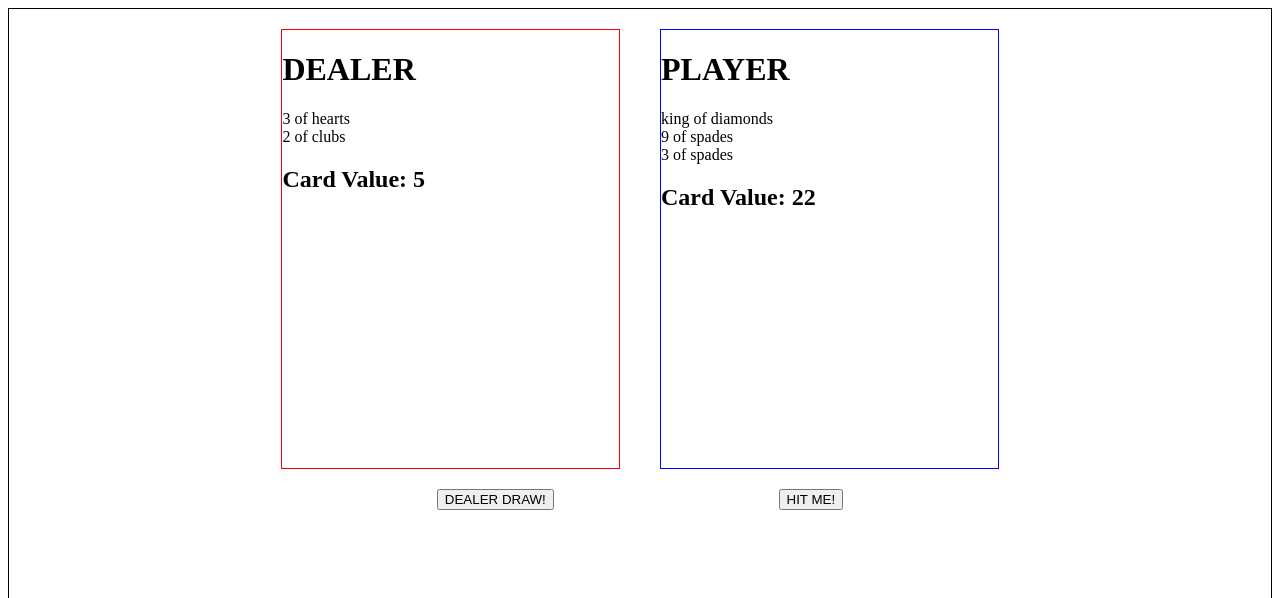
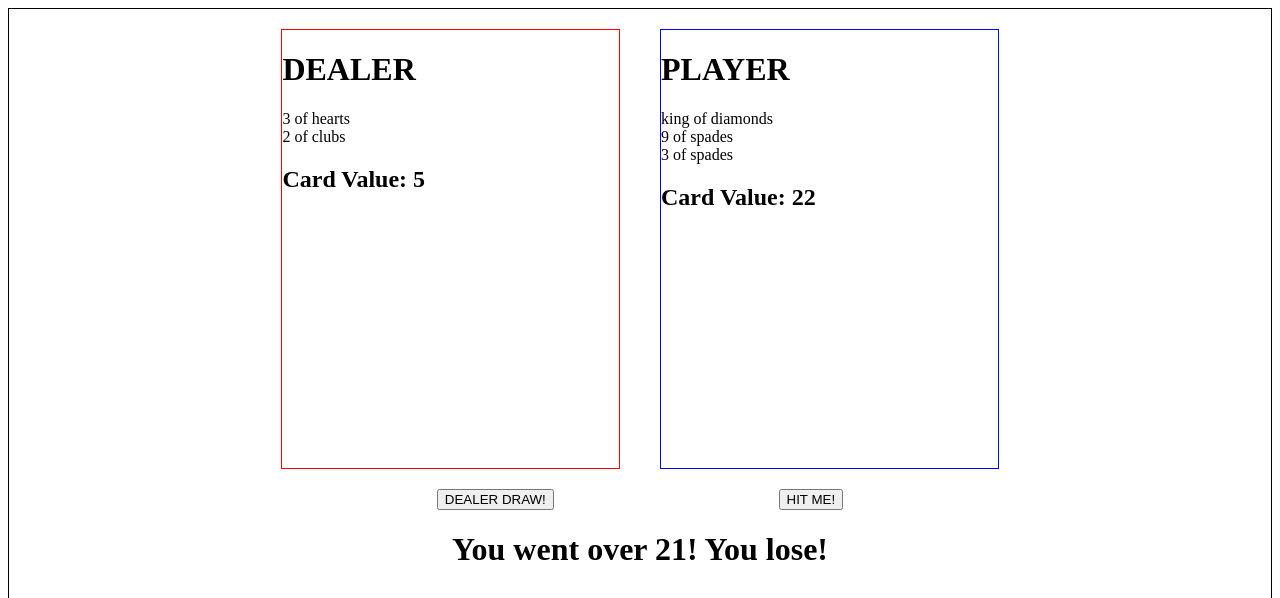
Before and after one commit to dougbostick/card_game_logic, a plain HTML site: page index.html in a window 1280 px wide. Both pictures are taken after a click on the button "HIT ME!". Shown: the top 598 px of the page. Drawn offline with Linux system fonts and the light colour scheme.

Commit message:
added game result message

```diff
--- a/index.html
+++ b/index.html
@@ -25,5 +25,6 @@
       <button id="dealer_draw">DEALER DRAW!</button>
       <button id="hit_me">HIT ME!</button>
     </div>
+    <h1 id="gameStatus"></h1>
   </body>
 </html>
--- a/index.js
+++ b/index.js
@@ -36,10 +36,11 @@ const playerHandDiv = document.querySelector('#playerCards')
 const dealerHandDiv = document.querySelector('#dealerCards')
 const playerVal = document.querySelector('#playerValue')
 const dealerVal = document.querySelector('#dealerValue')
-
+const gameStatusElm = document.querySelector('#gameStatus')
 
 const playerHand = [];
 const dealerHand = [];
+let gameResult = '';
 
 const playerDraw = () => {
     console.log('player draw')
@@ -54,6 +55,10 @@ const playerDraw = () => {
         return a;
     }, 0)
     playerVal.innerText = cardVal;
+    if(cardVal > 21){
+        gameResult = 'You went over 21! You lose!';
+        gameStatusElm.innerText = gameResult;
+    }
 }
 
 const dealerDraw = () => {
@@ -70,6 +75,10 @@ const dealerDraw = () => {
         return a;
     }, 0)
     dealerVal.innerText = cardVal;
+    if(cardVal > 21){
+        gameResult = 'Dealer went over 21! You win!';
+        gameStatusElm.innerText = gameResult;
+    }
 }
 
 const hitMeBtn = document.querySelector('#hit_me')
@@ -92,6 +101,7 @@ const startGame = () => {
     playerDraw()
 }
 
+
 startGame();
 // console.log(draw(deck))
 // console.log(playerDraw());
```
